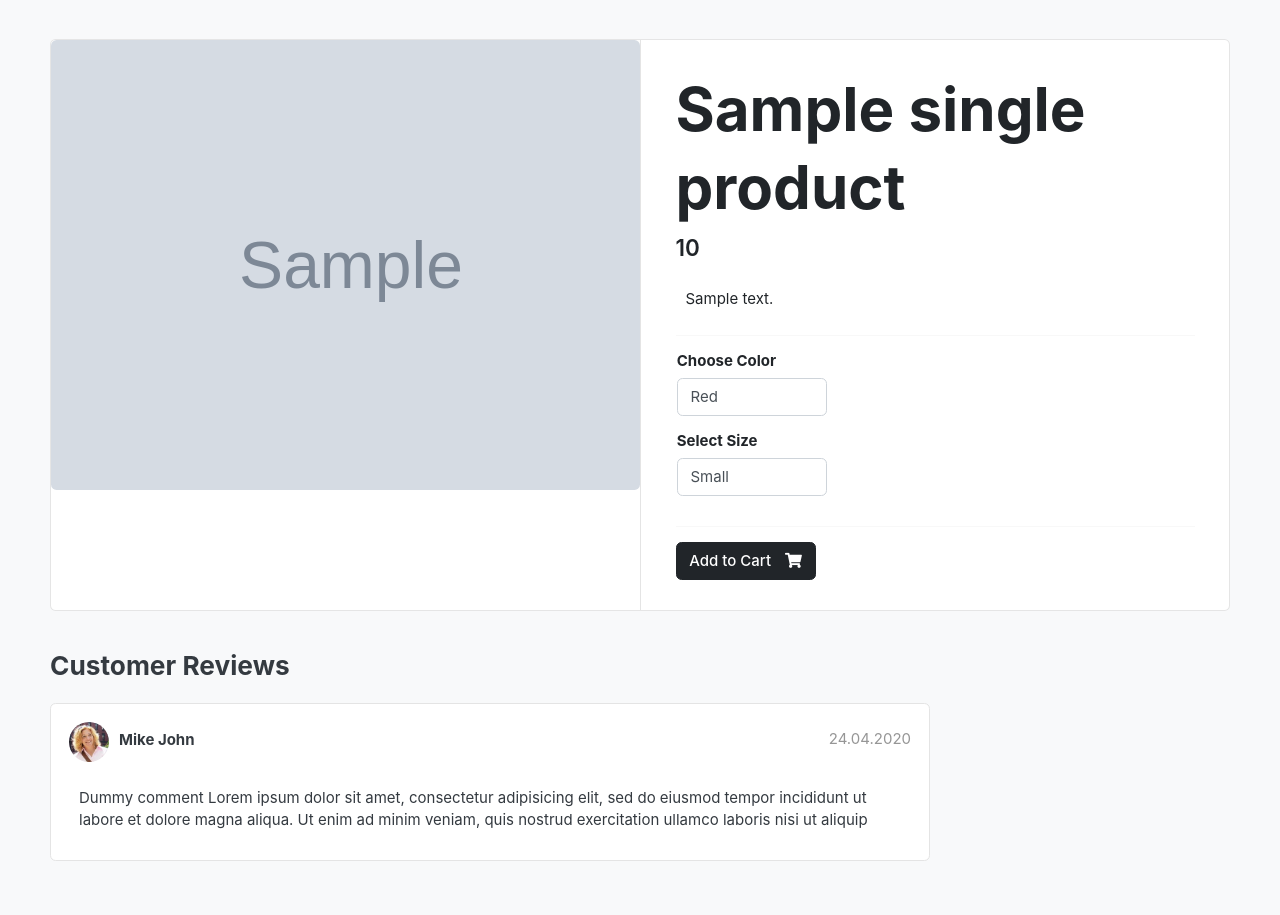
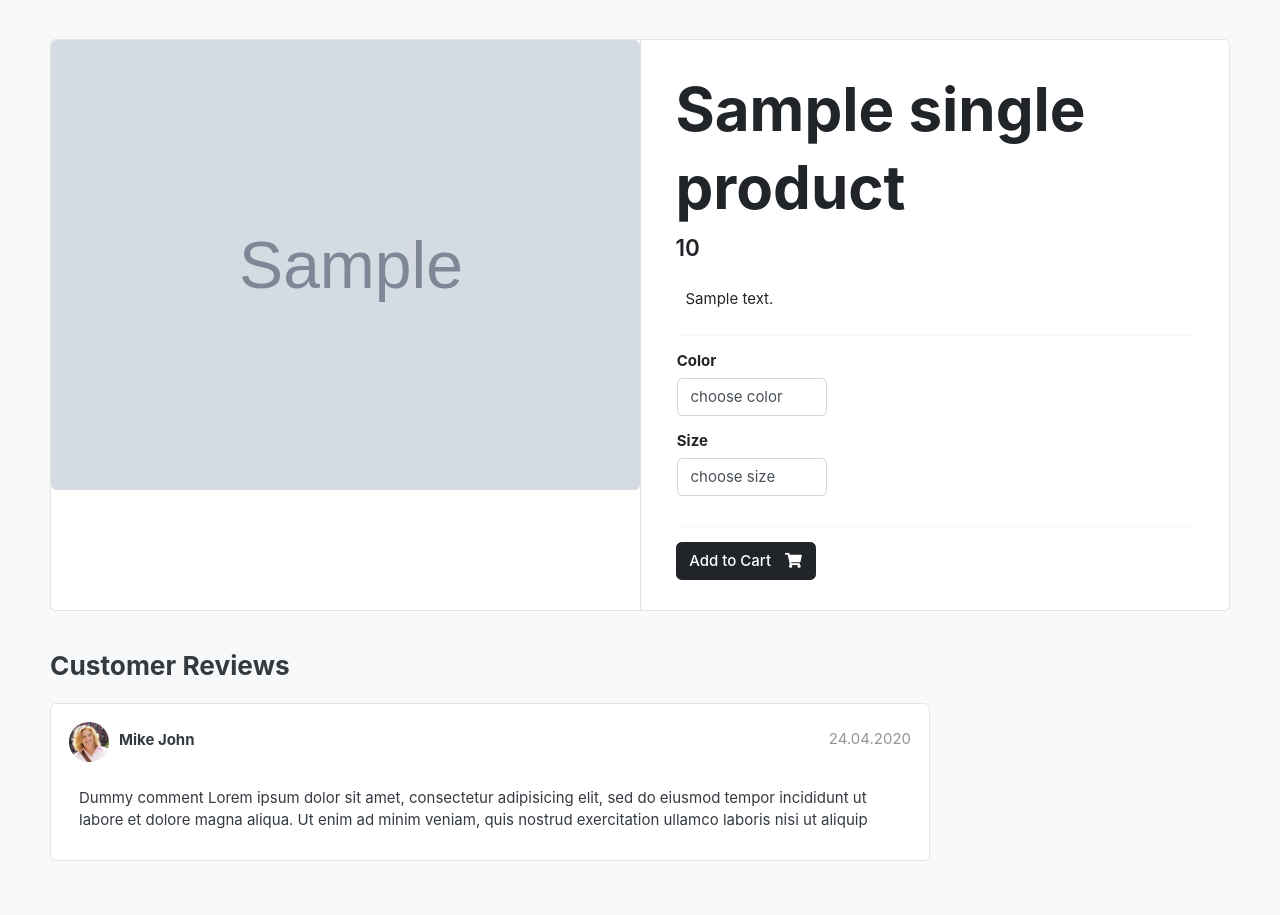
Before and after one commit to brainzcode/imani-commerce2, a Django app: template templates/store/product_detail.html in a window 1280 px wide. Shown: the part 127-1042 px from the top of the page. Run offline with Django 4.2, Linux system fonts and the light colour scheme; the template is opened without the code that fills it: most values are stand-ins (such as "Sample title", 1, 10 or a date in 2020); grey boxes marked "Sample" are stand-in pictures; some libraries are stand-ins or nearby versions; some web fonts are replaced.

Commit message:
product variation dynamism

```diff
--- a/templates/store/product_detail.html
+++ b/templates/store/product_detail.html
@@ -28,37 +28,34 @@
               <hr />
               <div class="row">
                 <div class="item-option-select">
-                  <h6>Choose Color</h6>
-                  <select
-                    name="color"
-                    class="form-control"
-                    style="max-width: 10em"
-                  >
-                    <option value="red">Red</option>
-                    <option value="green">Green</option>
-                    <option value="blue">Blue</option>
+                  <h6>Color</h6>
+                  <select name="color" class="form-control" style="max-width: 10em" required>
+                    <option value="" disabled selected>choose color</option>
+                    {% for item in single_product.variation_set.all %}
+                    <option value="{{ item.variation_value }}">{{ item.variation_value }}</option>
+
+                    {% endfor %}
+
                   </select>
                 </div>
               </div>
               <!-- row.// -->
               <div class="row">
                 <div class="item-option-select">
-                  <h6>Select Size</h6>
-                  <select
-                    name="size"
-                    class="form-control"
-                    style="max-width: 10em"
-                  >
-                    <option value="small">Small</option>
-                    <option value="medium">Medium</option>
-                    <option value="large">Large</option>
+                  <h6>Size</h6>
+                  <select name="size" class="form-control" style="max-width: 10em" required>
+                    <option value="" disabled selected>choose size</option>
+                    {% for item in single_product.variation_set.all %}
+                    <option value="{{ item.variation_value }}">{{ item.variation_value }}</option>
+
+                    {% endfor %}
+
                   </select>
                 </div>
               </div>
               <!-- row.// -->
               <hr />
-              {% if single_product.stock <= 0 %}
-              <h5 class="text-danger">Out of Stock</h5>
+              {% if single_product.stock <= 0 %} <h5 class="text-danger">Out of Stock</h5>
 
                 {% else %} {% if in_cart %}
                 <a href="" class="btn btn-success">
@@ -98,10 +95,7 @@
 
         <article class="box mb-3">
           <div class="icontext w-100">
-            <img
-              src="{% static './images/avatars/avatar1.jpg' %}"
-              class="img-xs icon rounded-circle"
-            />
+            <img src="{% static './images/avatars/avatar1.jpg' %}" class="img-xs icon rounded-circle" />
             <div class="text">
               <span class="date text-muted float-md-right">24.04.2020 </span>
               <h6 class="mb-1">Mike John</h6>
```
Lines whose indentation alone changed are shown as unchanged.
